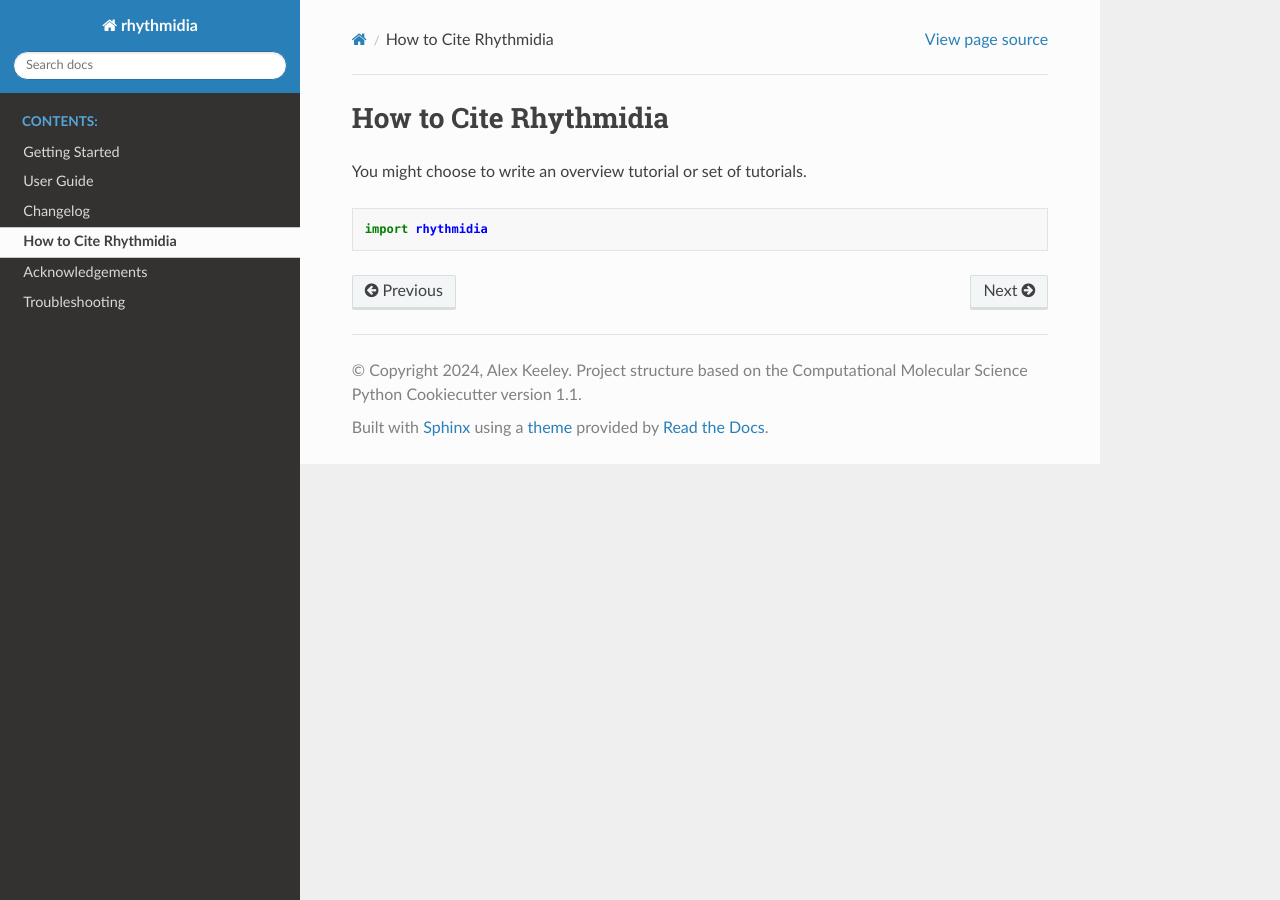
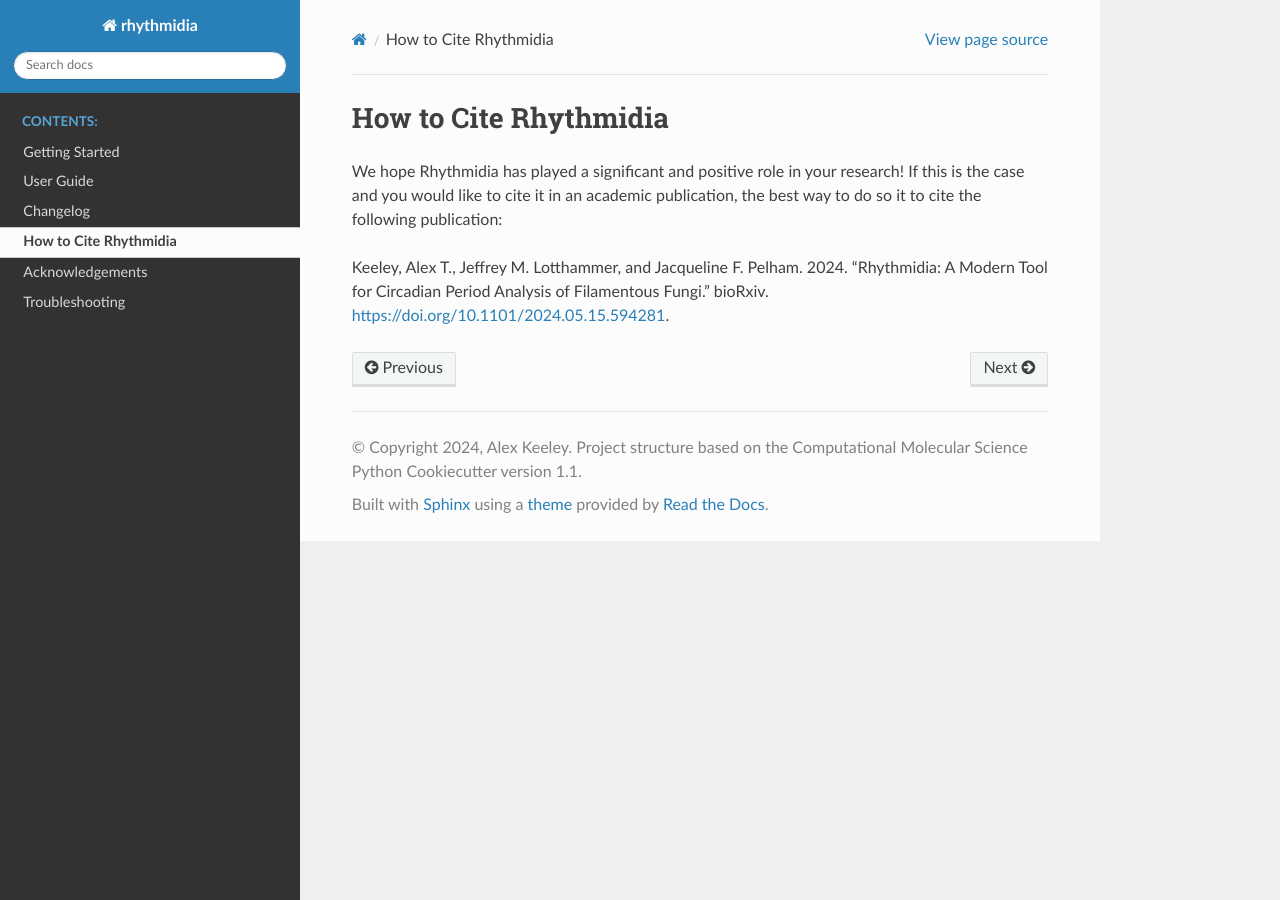
Before and after one commit to Pelham-Lab/rhythmidia, a Sphinx documentation site: the page built from docs/citing.rst, in a window 1280 px wide. Built offline with Sphinx 7.4.7 and the Read the Docs theme 2.0.0, drawn with Linux system fonts in a browser that asks for light colours; the version number could not be read and is left out.

Commit message:
Updated docs

```diff
--- a/docs/citing.rst
+++ b/docs/citing.rst
@@ -2,8 +2,8 @@ How to Cite Rhythmidia
 ===============
 
 
-You might choose to write an overview tutorial or set of tutorials.
+We hope Rhythmidia has played a significant and positive role in your research! If this is the case and you would like to cite it in an academic publication, the best way to do so it to cite the following publication:
 
-.. code-block:: python
-
-    import rhythmidia
+Keeley, Alex T., Jeffrey M. Lotthammer, and Jacqueline F. Pelham. 2024.
+“Rhythmidia: A Modern Tool for Circadian Period Analysis of Filamentous Fungi.”
+bioRxiv. https://doi.org/10.1101/2024.05.15.594281.
```
